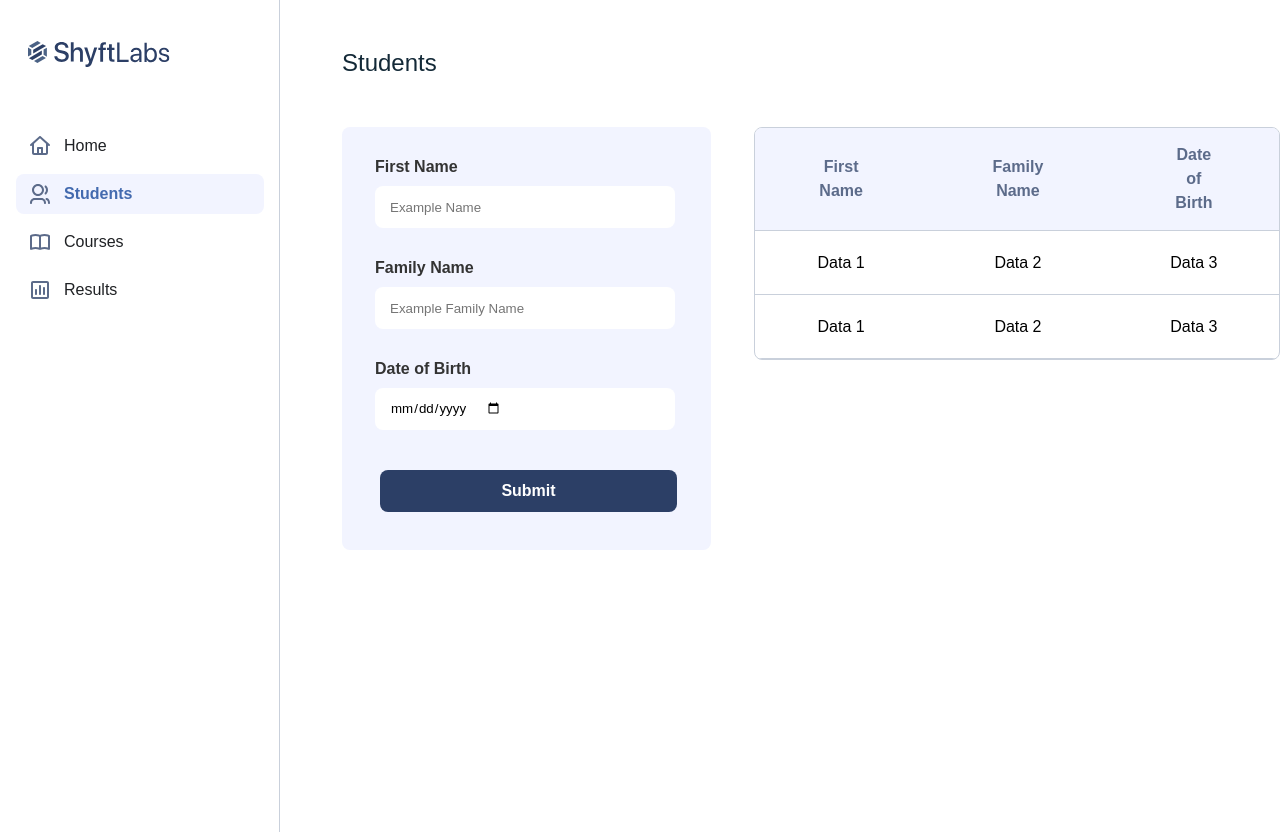
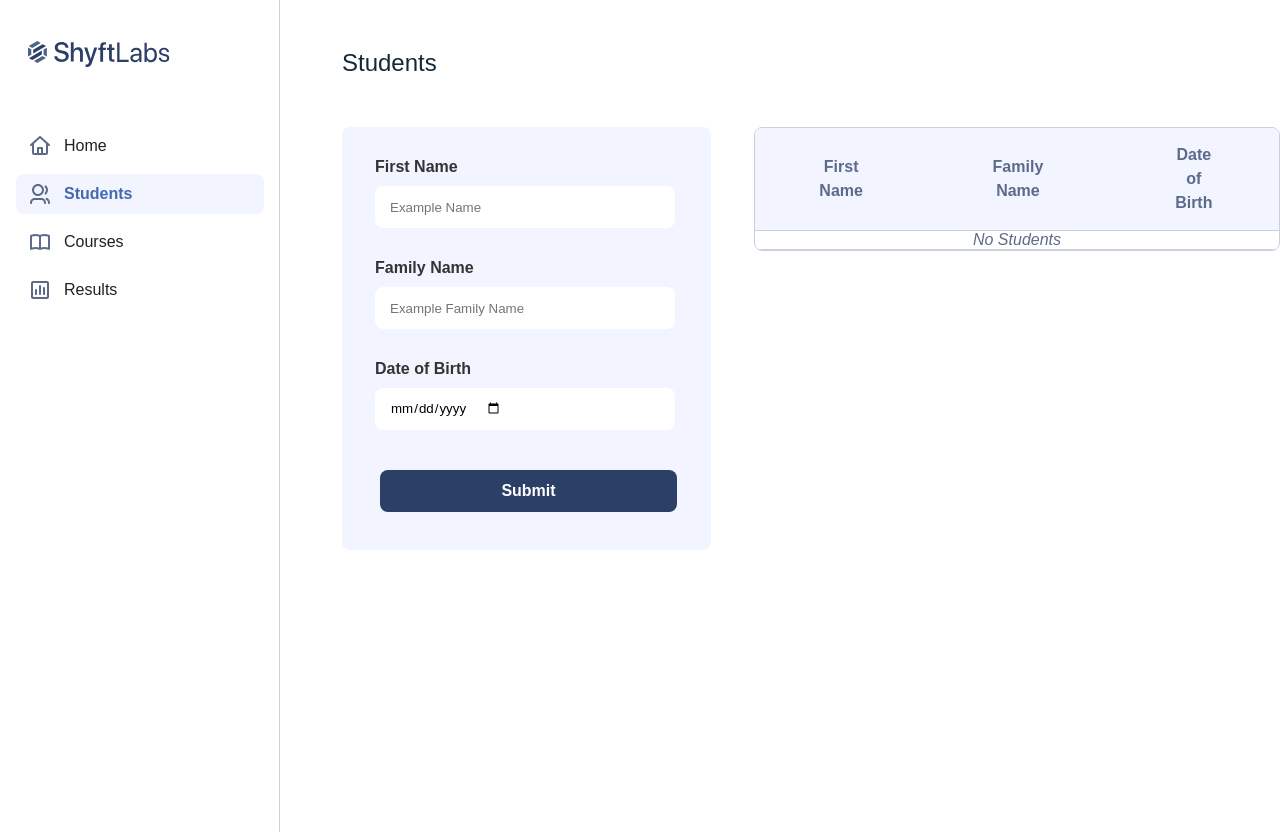
Before and after one commit to VishnudevP/ShyftLabs-Internship-Assessment, a React (Vite) app: page /students in a window 1280 px wide. Built offline with nearby package versions, Linux system fonts and the light colour scheme.

Commit message:
Student Page Logic Finished

```diff
--- a/src/components/CoursesTable.jsx
+++ b/src/components/CoursesTable.jsx
@@ -3,7 +3,7 @@ import './CoursesTable.css'
 
 const CoursesTable = () => {
   return (
-    <div class="contact-table-wrapper">
+    <div className="contact-table-wrapper">
         <table>
         <thead>
             <tr className='d'>
--- a/src/components/ResultForm.jsx
+++ b/src/components/ResultForm.jsx
@@ -7,18 +7,19 @@ const ResultForm = () => {
         <div className="form-row">
             <label htmlFor="item">First Name</label>
             <select id="name">
-                <option value=""></option>
+                <option value="default1">-- Select Option --</option>
             </select>
         </div>
         <div className="form-row">
             <label htmlFor="item">Family Name</label>
             <select id="course">
-                <option value=""></option>
+                <option value="default2">-- Select Option --</option>
             </select>
         </div>
         <div className="form-row">
             <label htmlFor="item">Date of Birth</label>
             <select id="grades">
+                <option value="default3">-- Select Option --</option>
                 <option value="a">A</option>
                 <option value="b">B</option>
                 <option value="c">C</option>
--- a/src/components/ResultTable.jsx
+++ b/src/components/ResultTable.jsx
@@ -3,7 +3,7 @@ import './ResultTable.css'
 
 const ResultTable = () => {
   return (
-    <div class="result-table-wrapper">
+    <div className="result-table-wrapper">
         <table>
             <thead>
                 <tr className='d'>
--- a/src/components/StudentForm.jsx
+++ b/src/components/StudentForm.jsx
@@ -1,20 +1,59 @@
-import React from 'react'
+import React, { useState } from 'react'
 import './StudentForm.css'
 
-const StudentForm = () => {
+const StudentForm = ( {onSubmit} ) => {
+  const [firstName, setFirstName] = useState('');
+  const [familyName, setFamilyName] = useState('');
+  const [dob, setDob] = useState('');
+
+  const handleSubmit = (e) => {
+    e.preventDefault()
+
+    if (!firstName || !familyName || !dob) {
+      alert('Please fill in all fields');
+      return;
+    }
+
+    const dobDate = new Date(dob);
+    if (isNaN(dobDate.getTime())) {
+      alert('Please enter a valid date of birth');
+      return;
+    }
+
+    const tenMin = new Date();
+    tenMin.setFullYear(tenMin.getFullYear() - 10);
+    if (dobDate > tenMin) {
+      alert('The student must be at least 10 years old');
+      return;
+    }
+
+    const newStudent = {
+      firstName,
+      familyName,
+      dob,
+    }
+
+    onSubmit(newStudent);
+    alert('New student added successfully');
+
+    setFirstName('');
+    setFamilyName('');
+    setDob('');
+  }
+
   return (
-    <form className="student-form">
+    <form onSubmit={handleSubmit} className="student-form">
         <div className="form-row">
-            <label htmlFor="item">First Name</label>
-            <input type="text" id="item" placeholder="Example Name"/>
+            <label htmlFor="firstName">First Name</label>
+            <input value={firstName} onChange={(e) => setFirstName(e.target.value)} type="text" id="firstName" placeholder="Example Name"/>
         </div>
         <div className="form-row">
-            <label htmlFor="item">Family Name</label>
-            <input type="text" id="item" placeholder="Example Family Name"/>
+            <label htmlFor="familyName">Family Name</label>
+            <input value={familyName} onChange={(e) => setFamilyName(e.target.value)} type="text" id="familyName" placeholder="Example Family Name"/>
         </div>
         <div className="form-row">
-            <label htmlFor="item">Date of Birth</label>
-            <input type="date" id="item" />
+            <label htmlFor="dob">Date of Birth</label>
+            <input value={dob} onChange={(e) => setDob(e.target.value)} type="date" id="dob" />
         </div>
         <button className="btn">Submit</button>
     </form>
--- a/src/components/StudentTable.css
+++ b/src/components/StudentTable.css
@@ -39,3 +39,10 @@ th {
 tbody {
     border-bottom: 1px solid #C9D0DB;
 }
+
+.no-students{
+    text-align: center;
+    font-style: italic;
+    color: #5C6B8A;
+
+}
--- a/src/components/StudentTable.jsx
+++ b/src/components/StudentTable.jsx
@@ -1,9 +1,9 @@
 import React from 'react'
 import './StudentTable.css'
 
-const StudentTable = () => {
+const StudentTable = ( {students} ) => {
   return (
-    <div class="student-table-wrapper">
+    <div className="student-table-wrapper">
       <table>
         <thead>
             <tr className='d'>
@@ -13,18 +13,19 @@ const StudentTable = () => {
             </tr>
         </thead>
         <tbody>
-            <tr className='s'>
-            <td>Data 1</td>
-            <td>Data 2</td>
-            <td>Data 3</td>
-            </tr>
-        </tbody>
-        <tbody>
-            <tr className='s'>
-            <td>Data 1</td>
-            <td>Data 2</td>
-            <td>Data 3</td>
-            </tr>
+          {students.length === 0 ? (
+              <tr>
+                <td className='no-students' colSpan="3">No Students</td>
+              </tr>
+            ) : (
+              students.map((student) => (
+                  <tr key={`${student.firstName}-${student.familyName}-${student.dob}`} className='s'>
+                  <td>{student.firstName}</td>
+                  <td>{student.familyName}</td>
+                  <td>{student.dob}</td>
+                  </tr>
+              ))
+           )}
         </tbody>
       </table>
     </div>
--- a/src/pages/Students.jsx
+++ b/src/pages/Students.jsx
@@ -1,14 +1,19 @@
-import React from 'react'
+import React, { useState } from 'react'
 import './Students.css'
 import StudentForm from '../components/StudentForm'
 import StudentTable from '../components/StudentTable'
 
 const Students = () => {
+  const [students, setStudents] = useState([])
+  const addStudent = (newStudent) => {
+    setStudents([...students, newStudent]);
+  }
+
   return (
     <section className="container">
         <h1>Students</h1>
-        <StudentForm/>
-        <StudentTable/>
+        <StudentForm onSubmit={addStudent} />
+        <StudentTable students={students} />
     </section>
   )
 }
```
